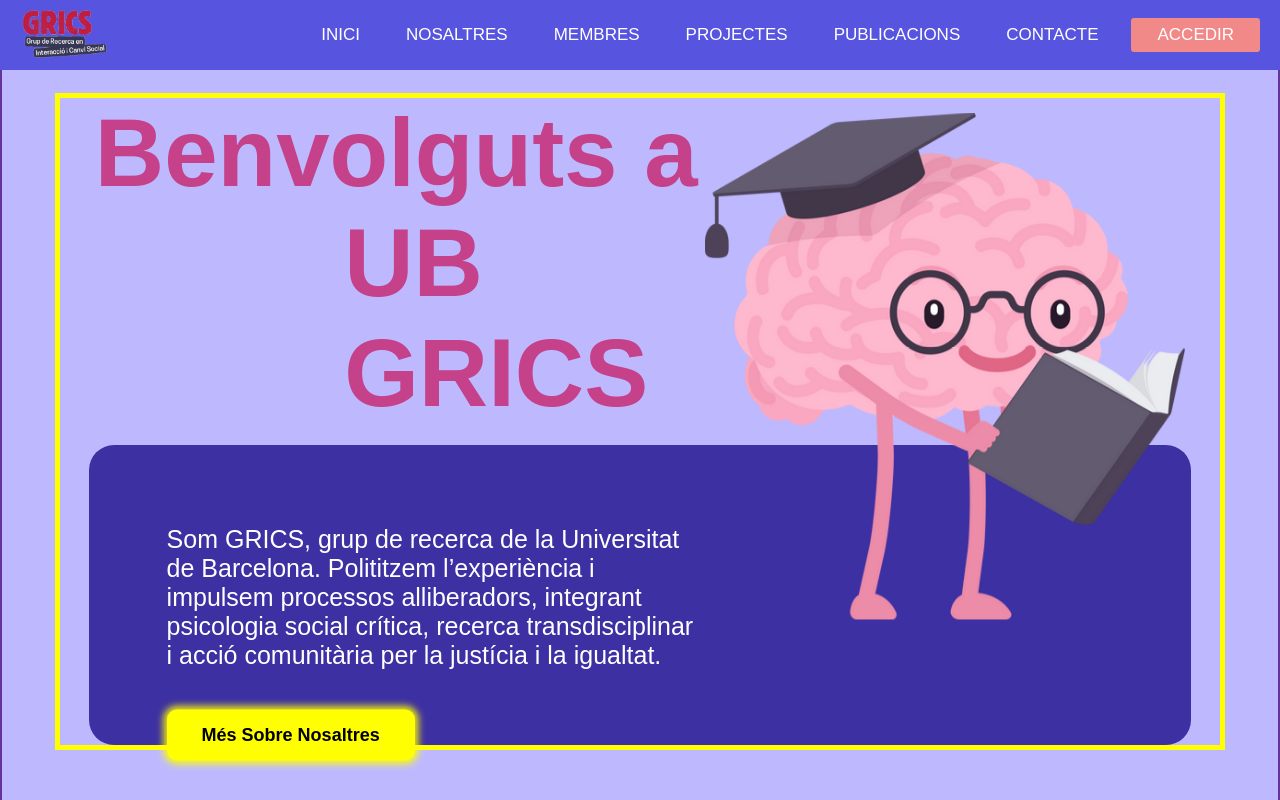
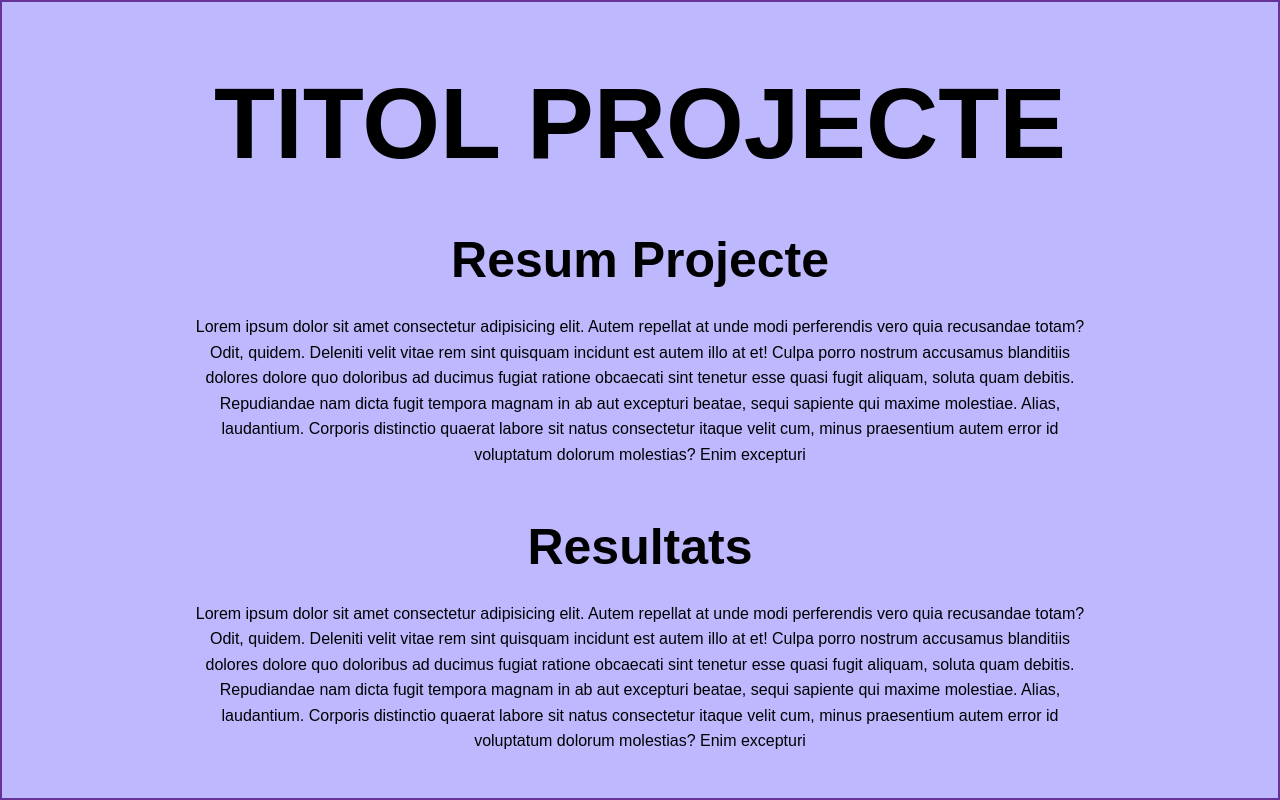
Before and after one commit to markis24/Proyecto-UB-GRICS, a React (Vite) app: page /Infoprojecte in a window 1280 px wide. Shown: the top 800 px of the page. Built offline with nearby package versions, Linux system fonts and the light colour scheme.

Commit message:
Modificado

```diff
--- a/Articulo/Titol_article.css
+++ b/Articulo/Titol_article.css
@@ -1,21 +1,21 @@
-h1,
-h2,
-p {
+.titol-article-container h1,
+.titol-article-container h2,
+.titol-article-container p {
     text-align: center;
 }
 
-h1 {
+.titol-article-title {
     font-size: 100px;
     margin-top: 20px;
     margin-bottom: 20px;
 }
 
-h2 {
+.titol-article-subtitle {
     font-size: 50px;
     margin: 50px 0 25px;
 }
 
-p {
+.titol-article-text {
     margin: 0 15%;
     line-height: 1.6;
     font-size: 16px;
--- /dev/null
+++ b/Articulo/Titol_article.jsx
@@ -0,0 +1,25 @@
+  import React from 'react';
+  import './Titol_article.css';
+
+  function TitolArticle() {
+    return (
+      <div className="titol-article-container">
+        <h1 className="titol-article-title">TITOL Article</h1>
+        <h2 className="titol-article-subtitle">Resum Projecte</h2>
+        <p className="titol-article-text">Lorem ipsum dolor sit amet consectetur adipisicing elit. Autem repellat at unde modi perferendis vero quia
+            recusandae totam? Odit, quidem. Deleniti velit vitae rem sint quisquam incidunt est autem illo at et! Culpa
+            porro nostrum accusamus</p>
+
+        <h2 className="titol-article-subtitle">Contingut</h2>
+        <p className="titol-article-text">Lorem ipsum dolor sit amet consectetur adipisicing elit. Autem repellat at unde modi perferendis vero quia
+            recusandae totam? Odit, quidem. Deleniti velit vitae rem sint quisquam incidunt est autem illo at et! Culpa
+            porro nostrum accusamus blanditiis dolores dolore quo doloribus ad ducimus fugiat ratione obcaecati sint tenetur
+            esse quasi fugit aliquam, soluta quam debitis. Repudiandae nam dicta fugit tempora magnam in ab aut excepturi
+            beatae, sequi sapiente qui maxime molestiae. Alias, laudantium. Corporis distinctio quaerat labore sit natus
+            consectetur itaque velit cum, minus praesentium autem error id voluptatum dolorum molestias? Enim excepturi
+        </p>
+      </div>
+    );
+  }
+
+  export default TitolArticle;
--- a/InfoProyecto/InfoProjecte.css
+++ b/InfoProyecto/InfoProjecte.css
@@ -1,21 +1,21 @@
-h1,
-h2,
-p {
+.info-projecte-container h1,
+.info-projecte-container h2,
+.info-projecte-container p {
     text-align: center;
 }
 
-h1 {
+.info-projecte-title {
     font-size: 100px;
     margin-top: 20px;
     margin-bottom: 20px;
 }
 
-h2 {
+.info-projecte-subtitle {
     font-size: 50px;
     margin: 50px 0 25px;
 }
 
-p {
+.info-projecte-text {
     margin: 0 15%;
     line-height: 1.6;
     font-size: 16px;
--- /dev/null
+++ b/InfoProyecto/InfoProjecte.jsx
@@ -0,0 +1,28 @@
+import React from 'react';
+import './InfoProjecte.css';
+
+function InfoProjecte() {
+  return (
+    <div className="info-projecte-container">
+      <h1 className="info-projecte-title">TITOL PROJECTE</h1>
+      <h2 className="info-projecte-subtitle">Resum Projecte</h2>
+      <p className="info-projecte-text">Lorem ipsum dolor sit amet consectetur adipisicing elit. Autem repellat at unde modi perferendis vero quia
+          recusandae totam? Odit, quidem. Deleniti velit vitae rem sint quisquam incidunt est autem illo at et! Culpa
+          porro nostrum accusamus blanditiis dolores dolore quo doloribus ad ducimus fugiat ratione obcaecati sint tenetur
+          esse quasi fugit aliquam, soluta quam debitis. Repudiandae nam dicta fugit tempora magnam in ab aut excepturi
+          beatae, sequi sapiente qui maxime molestiae. Alias, laudantium. Corporis distinctio quaerat labore sit natus
+          consectetur itaque velit cum, minus praesentium autem error id voluptatum dolorum molestias? Enim excepturi</p>
+
+      <h2 className="info-projecte-subtitle">Resultats</h2>
+      <p className="info-projecte-text">Lorem ipsum dolor sit amet consectetur adipisicing elit. Autem repellat at unde modi perferendis vero quia
+          recusandae totam? Odit, quidem. Deleniti velit vitae rem sint quisquam incidunt est autem illo at et! Culpa
+          porro nostrum accusamus blanditiis dolores dolore quo doloribus ad ducimus fugiat ratione obcaecati sint tenetur
+          esse quasi fugit aliquam, soluta quam debitis. Repudiandae nam dicta fugit tempora magnam in ab aut excepturi
+          beatae, sequi sapiente qui maxime molestiae. Alias, laudantium. Corporis distinctio quaerat labore sit natus
+          consectetur itaque velit cum, minus praesentium autem error id voluptatum dolorum molestias? Enim excepturi
+      </p>
+    </div>
+  );
+}
+
+export default InfoProjecte;
--- a/package.json
+++ b/package.json
@@ -11,8 +11,8 @@
   },
   "dependencies": {
     "@fortawesome/fontawesome-free": "^6.5.2",
-    "react": "^18.2.0",
-    "react-dom": "^18.2.0",
+    "react": "^18.3.1",
+    "react-dom": "^18.3.1",
     "react-router-dom": "^6.23.1",
     "react-scroll": "^1.9.0",
     "swiper": "^11.1.1"
--- a/src/Componentes/Proyectos/Proyectos.jsx
+++ b/src/Componentes/Proyectos/Proyectos.jsx
@@ -1,28 +1,36 @@
 import React from 'react';
+import { useNavigate } from 'react-router-dom';
 import './Proyectos.css';
 
 function Projectes() {
+    const navigate = useNavigate();
+
     const goToInfoProjecte = () => {
-        window.open('./InfoProyecto/InfoProjecte', '_blank'); // Asegúrate de que la ruta es correcta y accesible.
+        navigate('/infoprojecte');
+    };
+
+    const openInNewTab = (url) => {
+        const newWindow = window.open(url, '_blank', 'noopener,noreferrer');
+        if (newWindow) newWindow.opener = null;
     };
 
     return (
         <div className='Projectes'>
             <h1>Els Nostres Projectes</h1>
             <div className="imagenes-container">
-                <div className="imagen-wrapper" onClick={goToInfoProjecte}>
+                <div className="imagen-wrapper" onClick={() => openInNewTab('/infoprojecte')}>
                     <img src="https://media.licdn.com/dms/image/C5612AQFakuoHbuWV8Q/article-cover_image-shrink_720_1280/0/1619548985311?e=2147483647&v=beta&t=_0mYX5IOsgc5mK6YhINF72R4XbjLYJ7ZDeq-LQMFrTI" alt="Miembro" />
                     <button className="info-boton">Más información</button>
                 </div>
-                <div className="imagen-wrapper" onClick={goToInfoProjecte}>
+                <div className="imagen-wrapper" onClick={() => openInNewTab('/infoprojecte')}>
                     <img src="https://media.licdn.com/dms/image/C5612AQFakuoHbuWV8Q/article-cover_image-shrink_720_1280/0/1619548985311?e=2147483647&v=beta&t=_0mYX5IOsgc5mK6YhINF72R4XbjLYJ7ZDeq-LQMFrTI" alt="Miembro" />
                     <button className="info-boton">Más información</button>
                 </div>
-                <div className="imagen-wrapper" onClick={goToInfoProjecte}>
+                <div className="imagen-wrapper" onClick={() => openInNewTab('/infoprojecte')}>
                     <img src="https://media.licdn.com/dms/image/C5612AQFakuoHbuWV8Q/article-cover_image-shrink_720_1280/0/1619548985311?e=2147483647&v=beta&t=_0mYX5IOsgc5mK6YhINF72R4XbjLYJ7ZDeq-LQMFrTI" alt="Miembro" />
                     <button className="info-boton">Más información</button>
                 </div>
-                <div className="imagen-wrapper" onClick={goToInfoProjecte}>
+                <div className="imagen-wrapper" onClick={() => openInNewTab('/infoprojecte')}>
                     <img src="https://media.licdn.com/dms/image/C5612AQFakuoHbuWV8Q/article-cover_image-shrink_720_1280/0/1619548985311?e=2147483647&v=beta&t=_0mYX5IOsgc5mK6YhINF72R4XbjLYJ7ZDeq-LQMFrTI" alt="Miembro" />
                     <button className="info-boton">Más información</button>
                 </div>
--- a/src/Componentes/Publicaciones/Publicaciones.jsx
+++ b/src/Componentes/Publicaciones/Publicaciones.jsx
@@ -3,26 +3,32 @@
 import './Publicaciones.css';
 
 function Publicaciones() {
+    const navigate = useNavigate();
 
-    const goToArticle = () => {
-        window.open('./Articulo/Titol_article', '_blank');
+    const goToArticle = (url) => {
+        navigate(url);
+    };
+
+    const openArticleInNewTab = (url) => {
+        const newWindow = window.open(url, '_blank', 'noopener,noreferrer');
+        if (newWindow) newWindow.opener = null;
     };
 
     return (
         <div className='Publicaciones'>
             <h1>Publicacions</h1>
             <br />
-            <div onClick={goToArticle}><a><b>Artículo 1 -</b> Di Masso, A., Berroeta, H., Pradillo C., &amp; Aleu, L. (2022). Gentrificación y desposesión de lugar:
+            <div onClick={() => goToArticle('/titol_article')}><a><b>Artículo 1 -</b> Di Masso, A., Berroeta, H., Pradillo C., &amp; Aleu, L. (2022). Gentrificación y desposesión de lugar:
                 Dinámicas subjetivas del desplazamiento simbólico y la gentrificación. Anuario de Psicología, 52(1),
                 97-106.</a></div>
             <br />
-            <div onClick={goToArticle}><a><b>Artículo 2 -</b> Di Masso, A., Carmona, M. (2022). ¿Psicología, crítica, transformación social? Contribuciones a la
+            <div onClick={() => openArticleInNewTab('/titol_article')}><a><b>Artículo 2 -</b> Di Masso, A., Carmona, M. (2022). ¿Psicología, crítica, transformación social? Contribuciones a la
                 politización de la investigación y la experiencia psicológicas. Anuario de Psicología, 52(1), 1-6.</a></div>
             <br />
-            <div onClick={goToArticle}><a><b>Artículo 3 -</b>Vivas, P., Prat, J., Sánchez, J., Aleu, L., &amp; Di Masso, A. (2022). Gentrificació i turistificació a la
+            <div onClick={() => openArticleInNewTab('/titol_article')}><a><b>Artículo 3 -</b>Vivas, P., Prat, J., Sánchez, J., Aleu, L., &amp; Di Masso, A. (2022). Gentrificació i turistificació a la
                 Cerdanya? Edicions Institut d’Estudis Ceretans.</a></div>
             <br />
-            <div onClick={goToArticle}><a><b>Artículo 4 -</b>Manzo, L., Williams, D., Di Masso, A., Raymond, C., &amp; Gulsrud, N. (2023). Using senses of place to
+            <div onClick={() => openArticleInNewTab('/titol_article')}><a><b>Artículo 4 -</b>Manzo, L., Williams, D., Di Masso, A., Raymond, C., &amp; Gulsrud, N. (2023). Using senses of place to
                 help communities navigate place disruption and uncertainty. Landscape Journal, 42(1), 37-52.</a></div>
         </div>
     );
--- a/src/main.jsx
+++ b/src/main.jsx
@@ -1,10 +1,18 @@
 import React from 'react';
-import ReactDOM from 'react-dom/client';
-import App from './Componentes/Apps/App';
+import ReactDOM from 'react-dom';
+import { BrowserRouter as Router, Route, Routes } from 'react-router-dom';
+import App from './Componentes/Apps/App'; // Este import está dentro de src
+import InfoProjecte from '../InfoProyecto/InfoProjecte'; // Importa desde un directorio fuera de src
+import Titol_article from '../Articulo/Titol_article'; // Importa desde un directorio fuera de src
 import './index.css';
 
-ReactDOM.createRoot(document.getElementById('root')).render(
-  <React.StrictMode>
-    <App />
-  </React.StrictMode>,
+ReactDOM.render(
+  <Router>
+    <Routes>
+      <Route path="/" element={<App />} />
+      <Route path="/Infoprojecte" element={<InfoProjecte />} />
+      <Route path="/Titol_article" element={<Titol_article />} />
+    </Routes>
+  </Router>,
+  document.getElementById('root')
 );
```
Also changed, not shown: Articulo/Titol_article.html (deleted, +0 -29 lines), InfoProyecto/InfoProjecte.html (deleted, +0 -32 lines), 1 other file (tests, documents, lock files or other folders).
